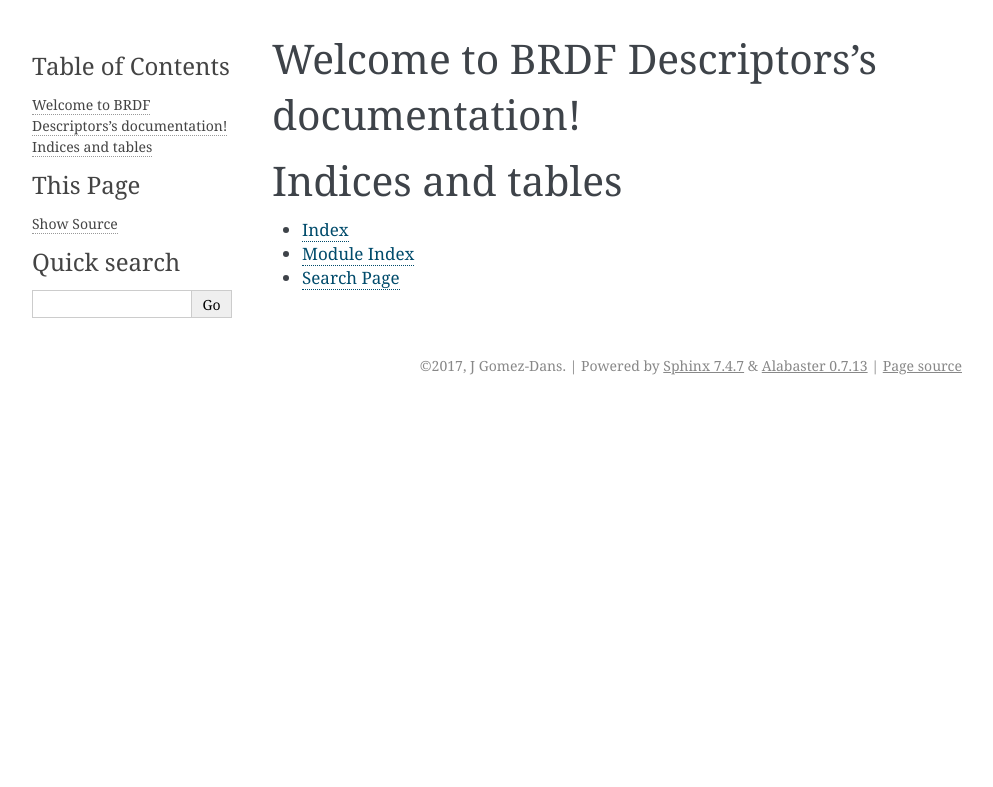
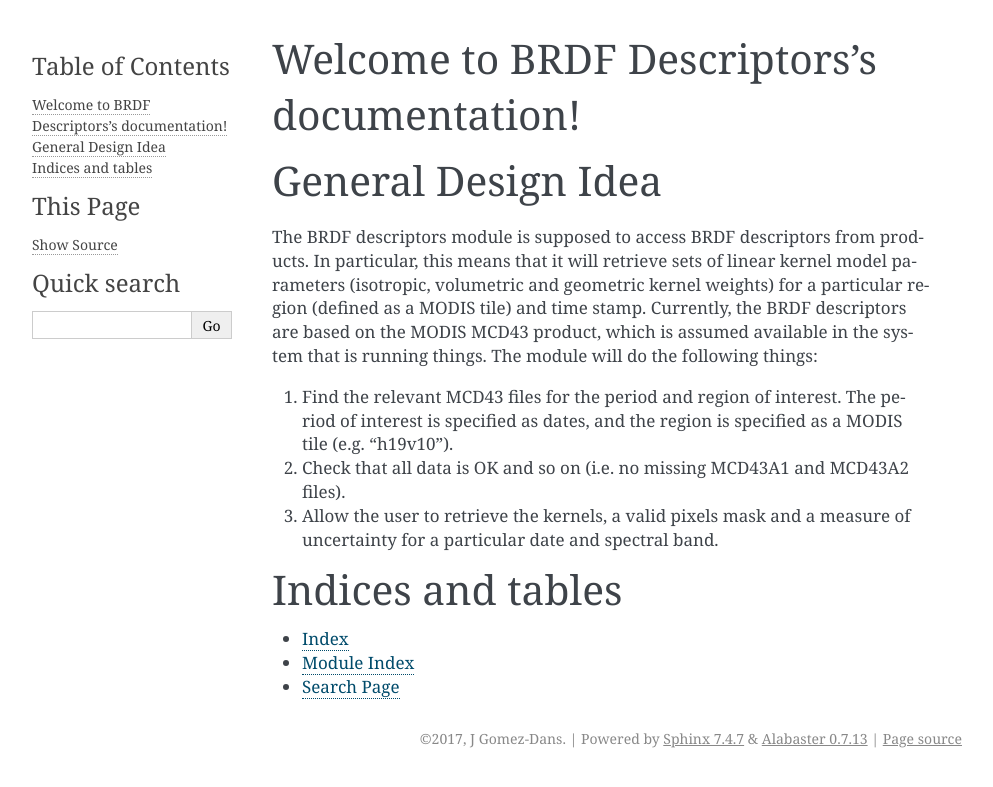
Before and after one commit to jgomezdans/BRDF_descriptors, a Sphinx documentation site: the page built from docs/source/index.rst, in a window 1280 px wide. Shown: the top 787 px of the page, without its empty margins (148-1141 px from the left). Built offline with Sphinx 7.4.7, drawn with Linux system fonts in a browser that asks for light colours.

Commit message:
Added some design ideas

```diff
--- a/docs/source/index.rst
+++ b/docs/source/index.rst
@@ -11,6 +11,18 @@ Welcome to BRDF Descriptors's documentation!
    :caption: Contents:
 
 
+General Design Idea
+====================
+
+The BRDF descriptors module is supposed to access BRDF descriptors from products. In particular, this means that it will retrieve sets of linear kernel model parameters (isotropic, volumetric and geometric kernel weights) for a particular region (defined as a MODIS tile) and time stamp. Currently, the BRDF descriptors are based on the MODIS MCD43 product, which is assumed available in the system that is running things. The module will do the following things:
+
+1. Find the relevant MCD43 files for the period and region of interest. The period of interest is specified as dates, and the region is specified as a MODIS tile (e.g. "h19v10").
+2. Check that all data is OK and so on (i.e. no missing MCD43A1 and MCD43A2 files).
+3. Allow the user to retrieve the kernels, a valid pixels mask and a measure of uncertainty for a particular date and spectral band.
+
+
+
+
 
 Indices and tables
 ==================
```
